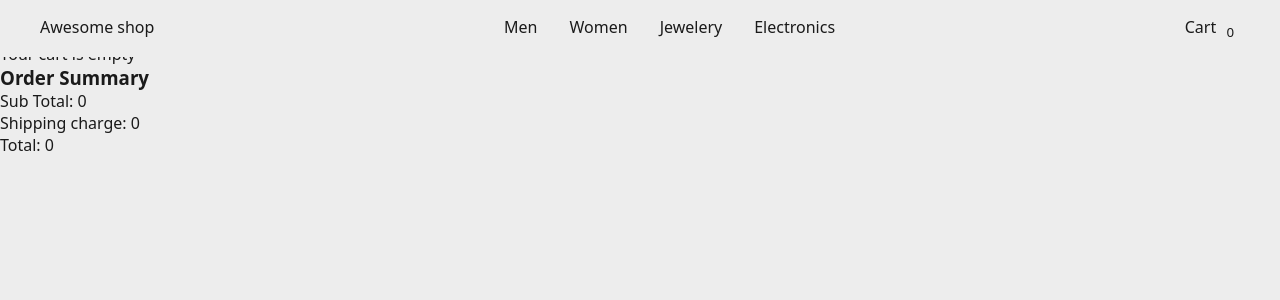
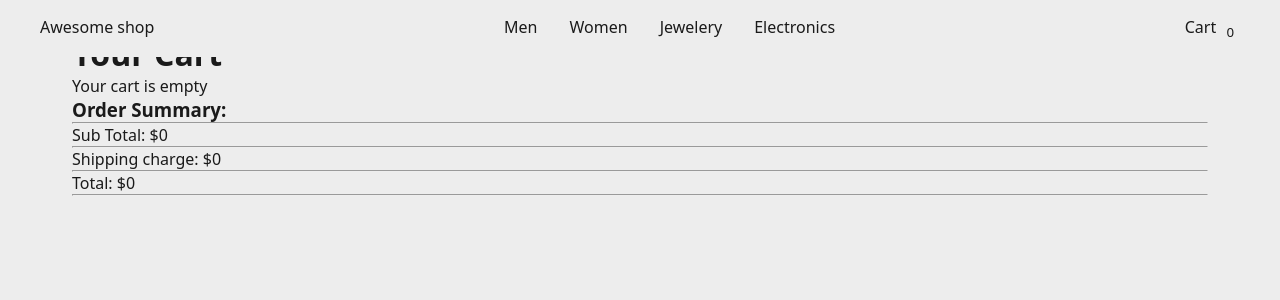
Before and after one commit to Darknab/shopping-card, a React (Vite) app: page /cart in a window 1280 px wide. Shown: the top 300 px of the page. Built offline with nearby package versions, Linux system fonts and the light colour scheme.

Commit message:
Add icons. Add classNames and spans for styling

```diff
--- a/src/components/Cart.jsx
+++ b/src/components/Cart.jsx
@@ -1,4 +1,6 @@
 import { Link, useOutletContext } from "react-router-dom";
+import Icon from '@mdi/react';
+import { mdiTrashCanOutline, mdiArrowLeftThin, mdiCartOutline } from '@mdi/js';
 
 
 export default function Cart() {
@@ -43,54 +45,62 @@ export default function Cart() {
   const total = calculateTotal();
 
   return (
-    <>
-      <h1>Your Cart</h1>
+    <div className="container">
+      <h1 className="cart-title">Your Cart</h1>
+      <div className="grid-container">
         <div className="cart-items">
           { cart.length === 0
-          ? <p>Your cart is empty</p>
+            ? <p className="empty-cart">Your cart is empty</p>
             : <>
                 {cart.map(item => {
                   return (
                   <div className="item" key={item.title}>
+                    <div className="description">
+                      <img className="thumbnail" src={item.image} width={100} />
+                      <span className="item-title">{item.title}</span>
+                      <button className="delete-btn" onClick={() => handleDelete(item.title)}>
+                        <Icon path={mdiTrashCanOutline} size={0.8} />
+                      </button>
+                    </div>
+                    <div className="checkout-item">
                       <div>
-                    <img src={item.image} width={40} />
-                    <span>{item.title}</span>
-                    <button onClick={() => handleDelete(item.title)}>Delete</button>
+                        <h5>Price</h5>
+                        <p className="cart-price"><span className="dollar">$</span>{item.price}</p>
                       </div>
                       <div>
-                    <div className="item-price">
-                      <h5>Price</h5>
-                      <p>{item.price}</p>
-                    </div>
-                    <div className="item-quantity">
                         <h5>Quantity</h5>
                         <form>
-                        <input type="number" name="quantity" defaultValue={item.quantity} onChange={(e) => handleChange(e, item.title)}/>
+                          <input type="number" className="item-quantity" name="quantity" defaultValue={item.quantity} min={0} onChange={(e) => handleChange(e, item.title)}/>
                         </form>
                       </div>
-                    <div className="item-total">
+                      <div>
                         <h5>Total</h5>
-                      <p>{item.quantity * item.price}</p>
+                        <p className="cart-price"><span className="dollar">$</span>{item.quantity * item.price}</p>
                       </div>
                     </div>
                   </div>
                   )
                 })}
-              <div>
-                <Link to="/shop">Continue shopping</Link>
-                <Link to="#">
-                  <button>Checkout</button>
+                <div className="checkout">
+                  <Link className="shop-link" to="/shop"><Icon className="icon" path={mdiArrowLeftThin} size={1} /> Continue shopping</Link>
+                  <Link className="checkout-link" to="#">
+                    <button className="checkout-btn"><Icon className="icon" path={mdiCartOutline} size={1} /> Checkout</button>
                   </Link>
                 </div>
               </>
           }
         </div>
         <div className="cart-summary">
-        <h3>Order Summary</h3>
-        <p>Sub Total: <span>{subTotal}</span></p>
-        <p>Shipping charge: <span>{subTotal > 0 ? 25 : 0}</span></p>
-        <p>Total: <span>{total}</span></p>
+          <h3>Order Summary: </h3>
+          <hr />
+          <p>Sub Total: <span className="dollar">$</span><span>{subTotal}</span></p>
+          <hr />
+          <p>Shipping charge: <span className="dollar">$</span><span>{subTotal > 0 ? 25 : 0}</span></p>
+          <hr />
+          <p className="summary-total">Total: <span className="dollar">$</span><span>{total}</span></p>
+          <hr />
         </div>
-    </>
+      </div>
+    </div>
   );
 }
```
Lines whose indentation alone changed are shown as unchanged.
